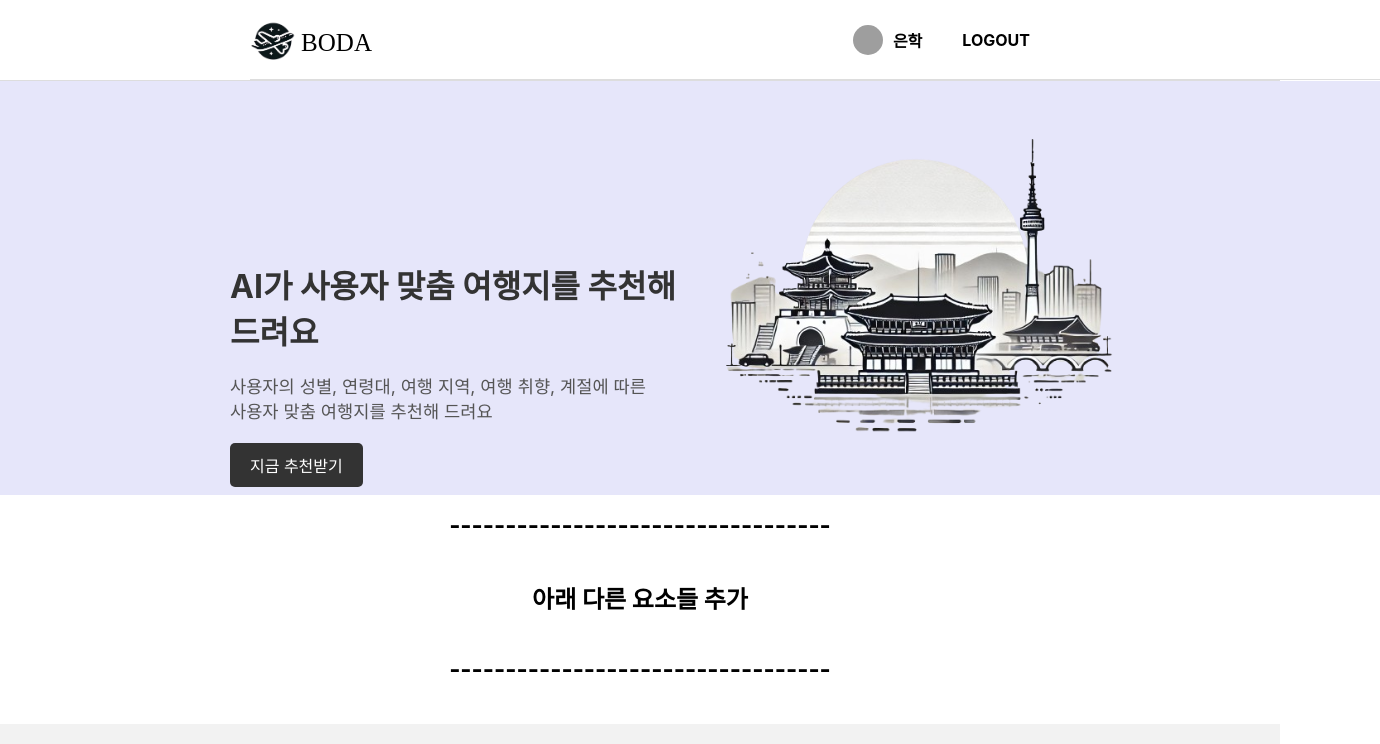
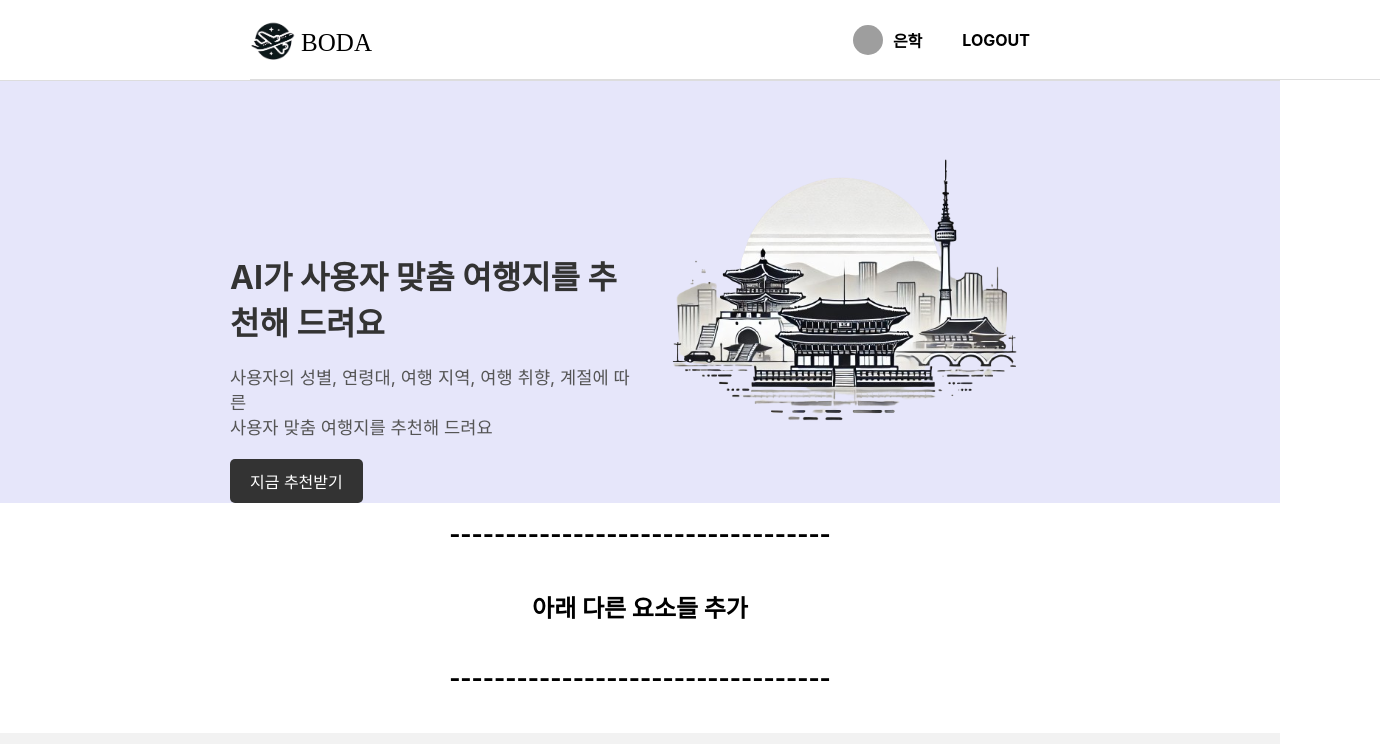
Before and after one commit to 24Hour-Team/boda-client, a React (Create React App) app: page / in a window 1280 px wide. Shown: the top 744 px of the page, 1380 px wide, since content can reach past the window. Built offline with nearby package versions, Linux system fonts and the light colour scheme; grey boxes are pictures that could not be loaded; a web font is replaced by a local one.

Commit message:
BODA-23 fix: 화면 잘리는 부분 일부 수정

```diff
--- a/src/styles/Home.css
+++ b/src/styles/Home.css
@@ -5,7 +5,9 @@
   align-items: center;
   justify-content: space-between;
   padding: 0 50px;
-  width: 100%;  /* 전체 화면 너비를 차지하도록 설정 */
+  width: 100%;
+  max-width: 100%;  /* 최대 너비를 100%로 설정하여 가로가 넘치지 않도록 함 */
+  box-sizing: border-box;  /* 패딩을 포함한 전체 너비가 100%를 초과하지 않도록 설정 */
 }
 
 .text-section {
```
